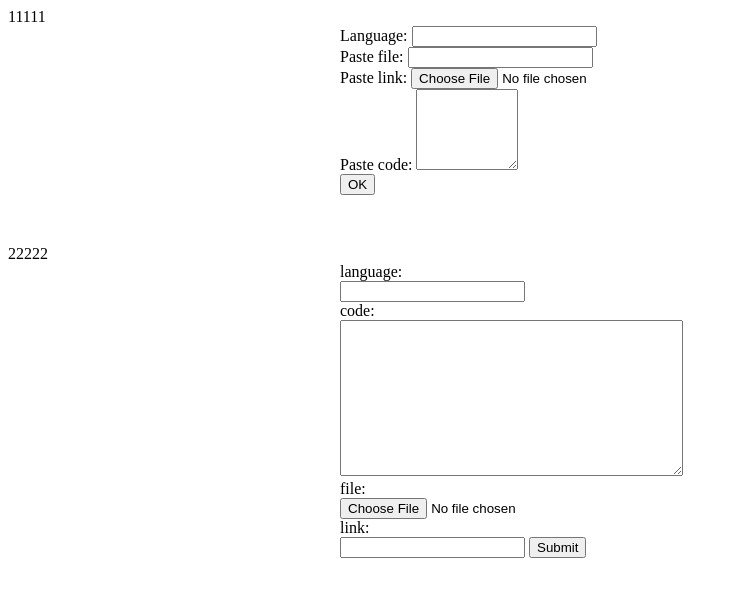
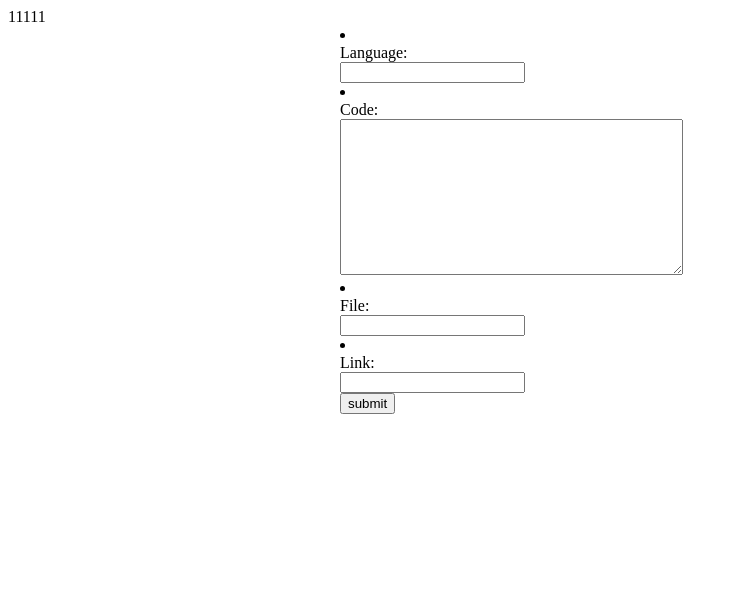
Before and after one commit to idrummer83/gist, a Django app: page / in a window 1280 px wide. Shown: the top 597 px of the page, without its empty margins (0-738 px from the left). Run offline with Django 3.2, Linux system fonts and the light colour scheme; some libraries are stand-ins or nearby versions.

Commit message:
form save

```diff
--- a/gistapp/forms.py
+++ b/gistapp/forms.py
@@ -1,7 +1,13 @@
 from django import forms
+from .models import Snipet
 
-class Download(forms.Form):
-    lang = forms.CharField(label='language', widget=forms.TextInput)
-    code = forms.CharField(label='code', widget=forms.Textarea)
-    file = forms.FileField(label='file', widget=forms.FileInput)
-    link = forms.CharField(label='link', widget=forms.TextInput)
+
+class Download(forms.ModelForm):
+
+    class Meta:
+        model = Snipet
+        fields = ('language', 'code', 'file', 'link')
+    # lang = forms.CharField(label='language', widget=forms.TextInput)
+    # code = forms.CharField(label='code', widget=forms.Textarea)
+    # file = forms.FileField(label='file', widget=forms.FileInput)
+    # link = forms.CharField(label='link', widget=forms.TextInput)
--- a/gistapp/models.py
+++ b/gistapp/models.py
@@ -6,11 +6,11 @@ from ckeditor.fields import RichTextField
 
 class Snipet(models.Model):
     language = models.CharField('language', max_length=255, default='', blank=True)
-    code = models.TextField('code')
-    file = models.CharField('file', max_length=1000)
-    link = models.CharField('link', max_length=1000)
-
+    code = models.TextField('code', blank=True)
+    file = models.CharField('file', max_length=1000, blank=True)
+    link = models.CharField('link', max_length=1000, blank=True)
+    # visible = models.BooleanField('visibility', blank=True, default=True)
 
     class Meta:
-        verbose_name = 'Категория'
-        verbose_name_plural = 'Категории'
+        verbose_name = 'Snipet'
+        verbose_name_plural = 'Snipet'
--- a/gistapp/views.py
+++ b/gistapp/views.py
@@ -1,31 +1,26 @@
 from django.shortcuts import render
 
+from .forms import Download
+from .models import Snipet
 # Create your views here.
 
+def get_file(request):
+    if request.method == 'POST':
+        form = Download(request.POST)
+        if form.is_valid():
+            language = form.cleaned_data['language']
+            code = form.cleaned_data['code']
+            file = form.cleaned_data['file']
+            link = form.cleaned_data['link']
 
-from django.http import HttpResponseRedirect
-
-from .forms import Download
-
-# def get_file(request):
-#     context = {}
-#     return render(request, 'base.html', context=context)
-
-
-
-def get_file(request):
-    # if this is a POST request we need to process the form data
-    if request.method == 'POST':
-        # create a form instance and populate it with data from the request:
-        form = Download(request.POST)
-        # check whether it's valid:
-        if form.is_valid():
-            # process the data in form.cleaned_data as required
-            # ...
-            # redirect to a new URL:
-            return HttpResponseRedirect('/thanks/')
-
-    # if a GET (or any other method) we'll create a blank form
+            snip = Snipet(
+                language=language,
+                code=code,
+                file=file,
+                link=link,
+            )
+            snip.save()
+            return render(request, 'thanks.html')
     else:
         form = Download()
 
--- a/templates/base.html
+++ b/templates/base.html
@@ -9,28 +9,28 @@
 </head>
 <body>
 11111
-    <form action="{% url 'get-file' %}" method="post">
-        <label for="lang">Language:
-            <input id="lang" type="text" name="lang" placeholder="{{ current_name }}">
-        </label>
-        <label for="file">Paste file:
-            <input id="file" type="text" name="file" value="{{ current_name }}">
-        </label>
-        <label for="link">Paste link:
-            <input id="link" type="file" name="link" value="{{ current_name }}">
-        </label>
-        <label for="code">Paste code:
-            <textarea id="code" name="code" cols="10" rows="5"></textarea>
-        </label>
+{#    <form method="post">#}
+{#        {% csrf_token %}#}
+{#        <label for="lang">Language:#}
+{#            <input id="lang" type="text" name="lang" placeholder="Language">#}
+{#        </label>#}
+{#        <label for="file">Paste file:#}
+{#            <input id="file" type="text" name="file" placeholder="file">#}
+{#        </label>#}
+{#        <label for="link">Paste link:#}
+{#            <input id="link" type="file" name="link" placeholder="link">#}
+{#        </label>#}
+{#        <label for="code">Paste code:#}
+{#            <textarea id="code" name="code" cols="10" rows="5"></textarea>#}
+{#        </label>#}
+{##}
+{#        <button type="submit">submit</button>#}
+{#    </form>#}
 
-        <input type="submit" value="OK">
-    </form>
-
-22222
-    <form action="{% url 'get-file' %}" method="post">
+    <form method="post">
         {% csrf_token %}
-        {{ form }}
-        <input type="submit" value="Submit">
+        {{ form.as_ul }}
+        <button type="submit">submit</button>
     </form>
 
 </body>
```
Also changed, not shown: templates/thanks.html (added, +10 -0 lines).
